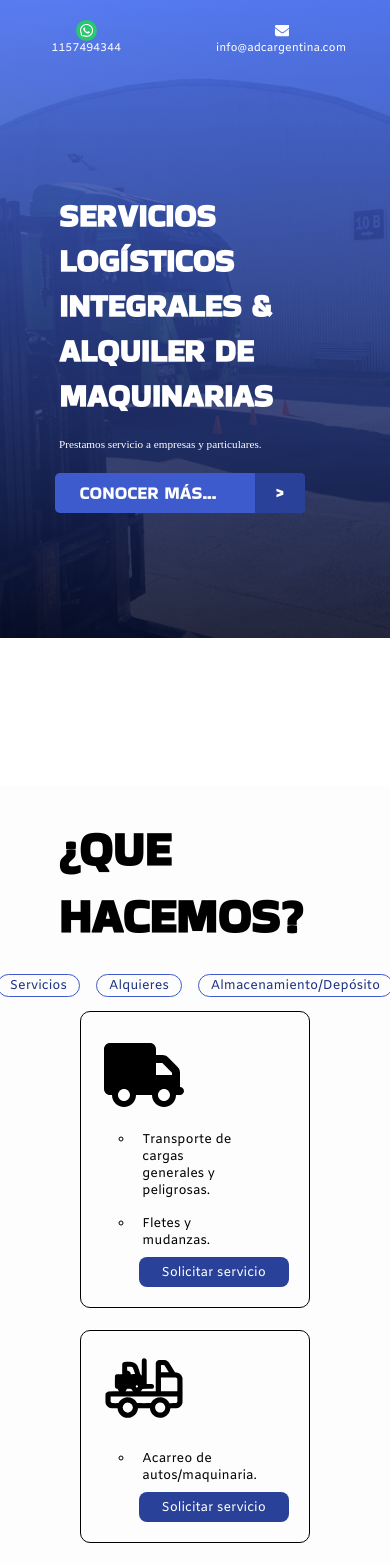
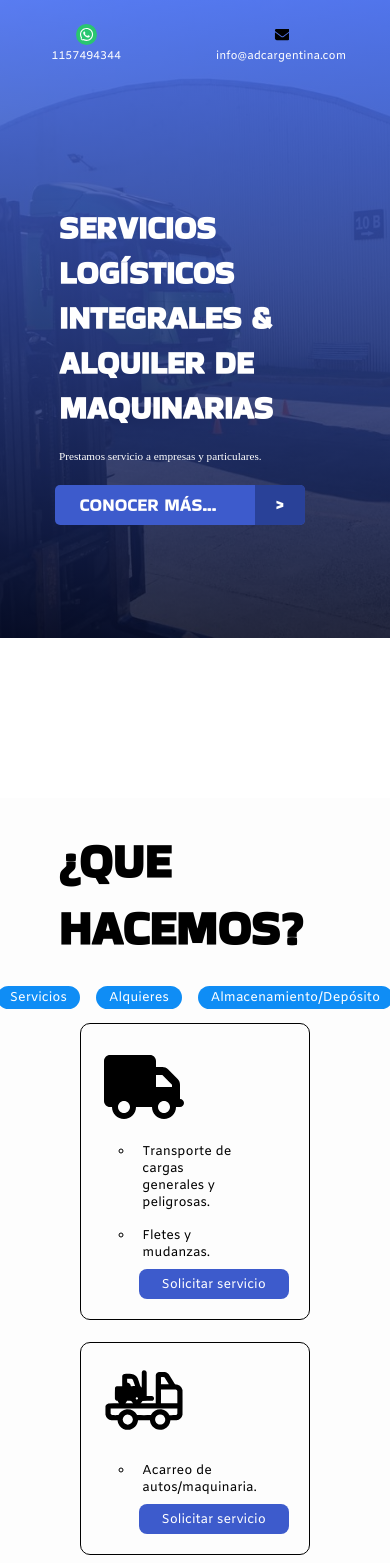
Before and after one commit to L3anAv/adc-logistica, a React (Vite) app: page / in a window 390 px wide. Shown: the top 1563 px of the page. Built offline with nearby package versions, Linux system fonts and the light colour scheme; a web font is replaced by a local one.

Commit message:
Colores y detalles

```diff
--- a/src/componentes/Rutas/Inicio/seccion-formulario/index.jsx
+++ b/src/componentes/Rutas/Inicio/seccion-formulario/index.jsx
@@ -141,11 +141,12 @@ const Boton = styled.button`
     font-size:0.8rem;
     margin-bottom:4%;
     border-radius: 5px;
-    background: #3d5bcc;
+    background: #220FF5;
     font-family: FontMenu;
     text-align-last: center;
+
     :hover {
-    background: #294198;
+    background: #223BF5;
     }
 
     @media (max-width: 1270px) {
--- a/src/componentes/Rutas/Inicio/seccion-que-hacemos-princip/index.jsx
+++ b/src/componentes/Rutas/Inicio/seccion-que-hacemos-princip/index.jsx
@@ -55,17 +55,29 @@ const UlMenuServ = styled.ul`
 `;
 
 const LiMenuServ = styled.li`
-  color: #1b3281;
+  color: #000;
   cursor: pointer;
   border-radius:15px;
   margin:4px 8px 4px 8px;
-  border:1px solid #3d5bcc;
+  border:1px solid #000;
   padding:2px 12px 2px 12px;
 
   :hover {
     color:#fff;
-    background:#3d5bcc;
-    border-bottom: 1px solid #3d5bcc;
+    background:#0F8DF5;
+    border: 1px solid #0F8DF5;
+  }
+
+  @media (max-width: 700px) {
+    color:#fff;
+    background:#0F8DF5;
+    border: 1px solid transparent;
+
+    :hover {
+      color:#fff;
+      background:#0F8DF5;
+      border: 1px solid none;
+    }
   }
 
 `;
@@ -127,7 +139,7 @@ const BotonServicio = styled.button`
   cursor: pointer;
   font-size: 15px;
   grid-area: boton;
-  background: #294198;
+  background: #3d5bcc;
   border-radius:8px;
   justify-self: end;
   text-align: center;
@@ -150,14 +162,14 @@ const Boton = styled(Link)`
   font-size:0.8rem;
   line-height: 40px;
   border-radius: 5px;
-  background: #3d5bcc;
+  background: #220FF5;
   font-family: FontMenu;
   text-align-last: center;
   grid-row: ${props => props.botonrow};
   grid-column: ${props => props.botoncolum};
 
     :hover {
-    background: #294198;
+    background:#223BF5;
     }
 
     @media (max-width: 1270px) {
--- a/src/componentes/componentes-de-uso-general/header/index.jsx
+++ b/src/componentes/componentes-de-uso-general/header/index.jsx
@@ -9,13 +9,18 @@ const ContenedorPrincipal = styled.div`
   overflow: hidden;
   aling-self: center;
   justify-content: space-around;
+  z-index:2;
   top: ${(props) => props.ContactoTop || "0"};
   position: ${(props) => props.ContactoPosition || "none"};
   margin-top: ${(props) => props.ContactoMarginTop || "20px"};
 `;
 
 const ContenedorContacto = styled.div`
+  padding:4px;
   display: flex;
+  background: ${(props) => props.FondoColor};
+  /*background:#fff;*/
+  border-radius:20px;
   animation: Titulo 1s;
 
   @media (max-width: 500px) {
@@ -25,15 +30,16 @@ const ContenedorContacto = styled.div`
 `;
 
 const TextoContacto = styled.a`
+  margin-top:4px;
   font-size: 1rem;
   cursor: pointer;
   user-select: none;
   font-size: 0.8rem;
   padding-left: 10px;
+  align-self: center;
   padding-right: 10px;
-  align-self: center;
   font-family: FontMenu;
-  color: ${(props) => props.TextoColor || "#fff"};
+  color: ${(props) => props.TextoColor};
 
   visited,
   link {
@@ -50,6 +56,8 @@ const IconoContacto = styled(Svg)`
   width: 18px;
   height: 18px;
   align-self: center;
+  z-index: 2;
+  position: relative;
   border-radius:${(props) => props.RadiusActivo === true ? '100%' : 'none'};
   background:${(props) => props.BackgroundActivo === true ? '#2AC670' : "none"};
 
@@ -84,6 +92,8 @@ const Titulo = styled.h1`
 `;
 
 const header = ({MenuOff}) => {
+
+  const [windowSize, setWindowSize] = useState(0);
   const [scrollPosicion, setscrollPosicion] = useState(0);
   const [contactoFixed, setcontactoFixed] = useState(false);
   const [contactoColor, setcontactoColor] = useState(false);
@@ -92,6 +102,13 @@ const header = ({MenuOff}) => {
   function darPosicionDeScroll() {
     window.addEventListener("scroll", () => {
       setscrollPosicion(window.scrollY);
+    });
+  }
+
+  // -> Funcion que settea el cambio de width de la ventana
+  function darWidthPantalla() {
+    window.addEventListener('resize', () => {
+      setWindowSize(window.innerWidth);
     });
   }
 
@@ -130,7 +147,9 @@ const header = ({MenuOff}) => {
           </Titulo>
         )}
 
-        <ContenedorContacto>
+        <ContenedorContacto
+          FondoColor={contactoColor == true ? "#000" : "none"}
+        >
           <IconoContacto
             IconoColor={"#fff"}
             BackgroundActivo={true}
@@ -141,25 +160,27 @@ const header = ({MenuOff}) => {
             <path d="M380.9 97.1C339 55.1 283.2 32 223.9 32c-122.4 0-222 99.6-222 222 0 39.1 10.2 77.3 29.6 111L0 480l117.7-30.9c32.4 17.7 68.9 27 106.1 27h.1c122.3 0 224.1-99.6 224.1-222 0-59.3-25.2-115-67.1-157zm-157 341.6c-33.2 0-65.7-8.9-94-25.7l-6.7-4-69.8 18.3L72 359.2l-4.4-7c-18.5-29.4-28.2-63.3-28.2-98.2 0-101.7 82.8-184.5 184.6-184.5 49.3 0 95.6 19.2 130.4 54.1 34.8 34.9 56.2 81.2 56.1 130.5 0 101.8-84.9 184.6-186.6 184.6zm101.2-138.2c-5.5-2.8-32.8-16.2-37.9-18-5.1-1.9-8.8-2.8-12.5 2.8-3.7 5.6-14.3 18-17.6 21.8-3.2 3.7-6.5 4.2-12 1.4-32.6-16.3-54-29.1-75.5-66-5.7-9.8 5.7-9.1 16.3-30.3 1.8-3.7.9-6.9-.5-9.7-1.4-2.8-12.5-30.1-17.1-41.2-4.5-10.8-9.1-9.3-12.5-9.5-3.2-.2-6.9-.2-10.6-.2-3.7 0-9.7 1.4-14.8 6.9-5.1 5.6-19.4 19-19.4 46.3 0 27.3 19.9 53.7 22.6 57.4 2.8 3.7 39.1 59.7 94.8 83.8 35.2 15.2 49 16.5 66.6 13.9 10.7-1.6 32.8-13.4 37.4-26.4 4.6-13 4.6-24.1 3.2-26.4-1.3-2.5-5-3.9-10.5-6.6z" />
           </IconoContacto>
           <TextoContacto
-            TextoColor={contactoColor == true ? "#000" : "#fff"}
+            TextoColor={contactoColor == true ? "#fff" : "#fff"}
             href="https://wa.me/5491157494344"
           >
             1157494344
           </TextoContacto>
         </ContenedorContacto>
 
-        <ContenedorContacto>
+        <ContenedorContacto
+          FondoColor={contactoColor == true ? "#000" : "none"}
+        >
           <IconoContacto
             BackgroundActivo={false}
             RadiusActivo={false}
-            IconoColor={contactoColor == true ? "#4a6bd9" : "white"}
+            IconoColor={contactoColor == true ? "#fff" : "#000"}
             xmlns="http://www.w3.org/2000/svg"
             viewBox="0 0 448 512"
           >
             <path d="M48 64C21.5 64 0 85.5 0 112c0 15.1 7.1 29.3 19.2 38.4L236.8 313.6c11.4 8.5 27 8.5 38.4 0L492.8 150.4c12.1-9.1 19.2-23.3 19.2-38.4c0-26.5-21.5-48-48-48H48zM0 176V384c0 35.3 28.7 64 64 64H448c35.3 0 64-28.7 64-64V176L294.4 339.2c-22.8 17.1-54 17.1-76.8 0L0 176z" />
           </IconoContacto>
           <TextoContacto
-            TextoColor={contactoColor == true ? "#000" : "#fff"}
+            TextoColor={contactoColor == true ? "#fff" : "#fff"}
             href="mailto:info@adcargentina.com"
           >
             info@adcargentina.com
--- a/src/componentes/componentes-de-uso-general/header/menu/index.jsx
+++ b/src/componentes/componentes-de-uso-general/header/menu/index.jsx
@@ -10,8 +10,8 @@ const NavWeb = styled.nav`
   display: flex;
   opacity: 100%;
   list-style-type: none;
+  animation: 0.7s MenuAparicion;
   justify-content: space-between;
-  animation: 0.7s MenuAparicion;
   top: ${(props) => props.navWebTop};
   width: ${(props) => props.navWebWidth};
   position: ${(props) => props.navWebPosition};
@@ -36,6 +36,7 @@ const NavWeb = styled.nav`
 `;
 
 const UlMenu = styled.ul`
+
   display: flex;
   margin-left: 2.5%;
 
@@ -51,13 +52,12 @@ const UlMenu = styled.ul`
 const ItemMenu = styled.li`
   color: #fff;
   user-select: none;
-  padding-left: 12px;
-  padding-right: 12px;
-  padding-bottom: 12px;
   text-decoration: none;
+  margin:0px 8px 0px 8px;
+  padding:0px 12px 12px 12px;
 
   :hover {
-    border-bottom: ${(props) => props.ItemMenuBorder || "2px solid white"};
+    border-bottom: ${(props) => props.ItemMenuBorder || "1px solid white"};
   }
 
   @media (max-width: 945px) {
@@ -68,11 +68,12 @@ const ItemMenu = styled.li`
 `;
 
 const BotonItem = styled(Link)`
+  margin-top:5px;
   font-size: 0.9rem;
+  font-family: FontMenu;
   text-decoration: none;
-  font-family: FontMenu;
+  color: ${(props) => props.botonitemcolor};
   font-weight: ${(props) => props.botonweight || ""};
-  color: ${(props) => props.botonitemcolor || "#fff"};
 
   @media (max-width: 945px) {
     font-size: 1rem;
@@ -104,7 +105,7 @@ const Svg = styled.svg`
   width: 25px;
   opacity: 40%;
   padding: 3px;
-  height: 25px;
+  height: 35px;
   cursor: pointer;
   margin-left: 8px;
   margin-right: 8px;
@@ -124,8 +125,8 @@ const Svg = styled.svg`
 
 const RedSocial = styled(Svg)`
   @media (max-width: 815px) {
-    width: 16px;
-    height: 16px;
+    width: 12px;
+    height: 12px;
     margin-left: 2px;
     margin-right: 2px;
   }
@@ -327,7 +328,7 @@ const Menu = () => {
             <ItemMenu
               ItemMenuBorder={
                 menuFixed == true && menuColor == true && windowSizeRespon == false
-                  ? "2px solid #4a6bd9"
+                  ? "2px solid #000"
                   : "2px solid white"
               }
               key={item.nombre}
@@ -337,7 +338,7 @@ const Menu = () => {
                 to={item.href}
                 onClick={item.id === 'contacto' ? IrhastaFormulario : moverAlTopAlHacerClick }
                 botonweight={menuFixed == true && menuColor == true && windowSizeRespon == false ? "600" : ""}
-                botonitemcolor={menuFixed == true && menuColor == true && windowSizeRespon == false ? "#4a6bd9" : "#fff"}
+                botonitemcolor={menuFixed && menuColor && !windowSizeRespon ? "#000" : "#fff"}
               >
                 {item.nombre}
               </BotonItem>
@@ -349,7 +350,7 @@ const Menu = () => {
           {/* Instragram */}
           <a href="https://www.instagram.com/adc_servicios_y_logistica/" target="_blank" rel="noopener noreferrer">
           <RedSocial
-            SvgFill={menuFixed == true && menuColor == true && windowSizeRespon == false ? "#4a6bd9" : "white"}
+            SvgFill={menuFixed == true && menuColor == true && windowSizeRespon == false ? "#000" : "white"}
             xmlns="http://www.w3.org/2000/svg"
             viewBox="0 0 448 512"
           >
--- a/src/componentes/styled-components-general/svg.jsx
+++ b/src/componentes/styled-components-general/svg.jsx
@@ -7,6 +7,7 @@ export const Svg = styled.svg`
   cursor:pointer;
   grid-area:icono;
   transition: all 0.5s;
+  z-index:0;
 
   :hover{
   opacity:120%;
```
